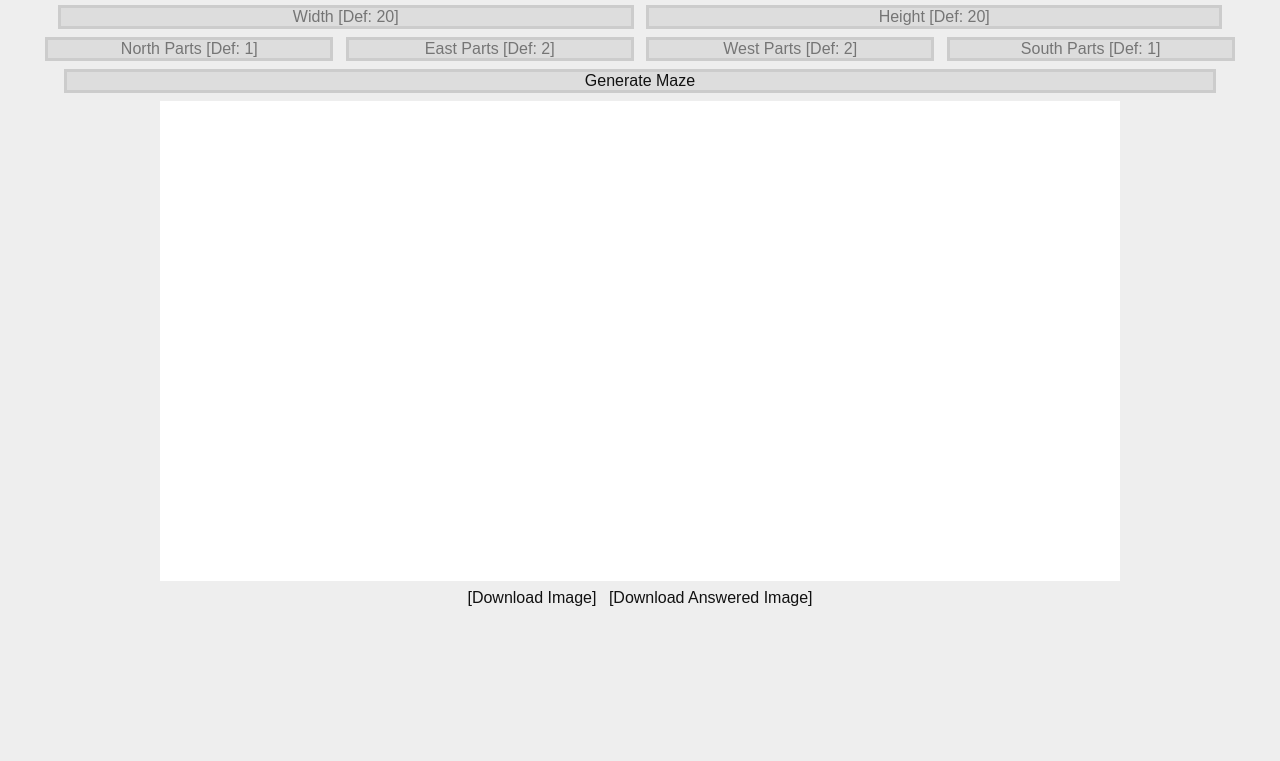
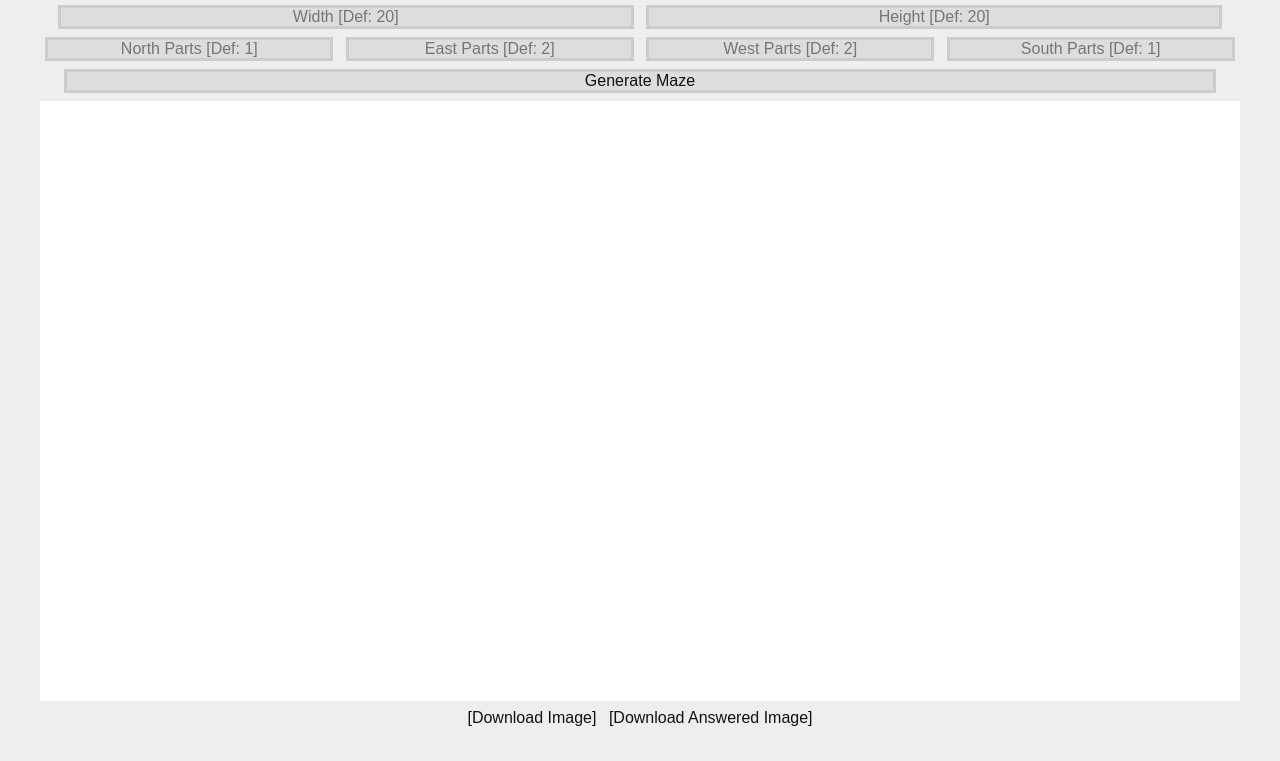
Before and after one commit to Cyan-Ninja/maze-generator, a plain HTML site: page index.html in a window 1280 px wide. Shown: the part 39-800 px from the top of the page. Drawn offline with Linux system fonts and the light colour scheme.

Commit message:
Changed CSS to fit to height rather than width.

```diff
--- a/main.css
+++ b/main.css
@@ -57,7 +57,7 @@ button {
 canvas {
 	background-color: #fff;
 	align-self: center;
-	width: 75vw;
+	height: 75vh;
 }
 
 a {
```
